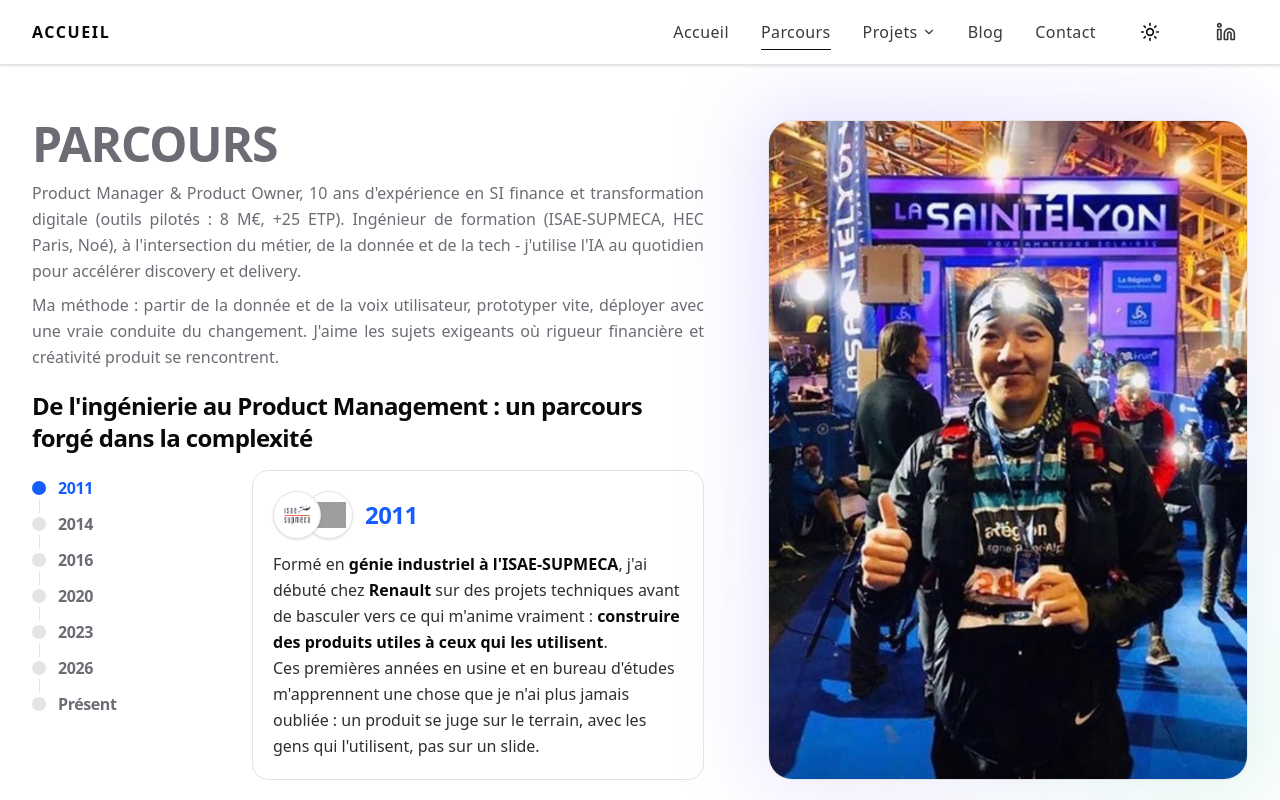
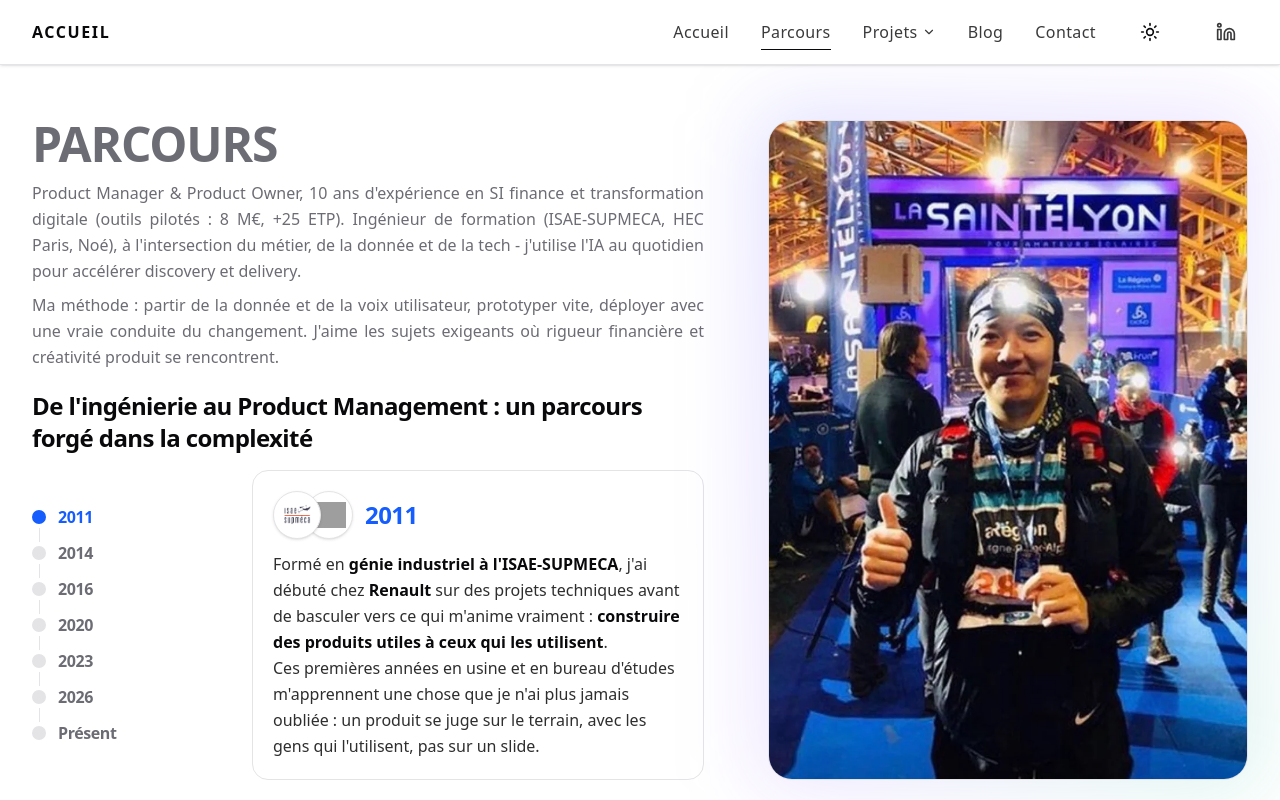
Before and after one commit to VincentNguyenPro/Portfolio, a React (Vite) app: page /parcours in a window 1280 px wide. Shown: the top 800 px of the page. Built offline with nearby package versions, Linux system fonts and the light colour scheme; grey boxes are pictures that could not be loaded; the HTML template or start-up script is replaced by a standard one.

Commit message:
Vertically center the year timeline against the detail card
Co-Authored-By: Claude Sonnet 5 <noreply@anthropic.com>

```diff
--- a/src/pages/About.tsx
+++ b/src/pages/About.tsx
@@ -178,7 +178,7 @@ export default function About() {
                 <h2 className="text-xl md:text-2xl font-semibold tracking-tight mb-4">
                   De l'ingénierie au Product Management : un parcours forgé dans la complexité
                 </h2>
-                <div className="grid grid-cols-[180px_1fr] gap-8 lg:gap-10 items-start">
+                <div className="grid grid-cols-[180px_1fr] gap-8 lg:gap-10 items-center">
                   <div className="relative">
                     <div className="absolute left-[6.5px] top-2 bottom-2 w-px bg-border" />
                     <div className="flex flex-col">
```
